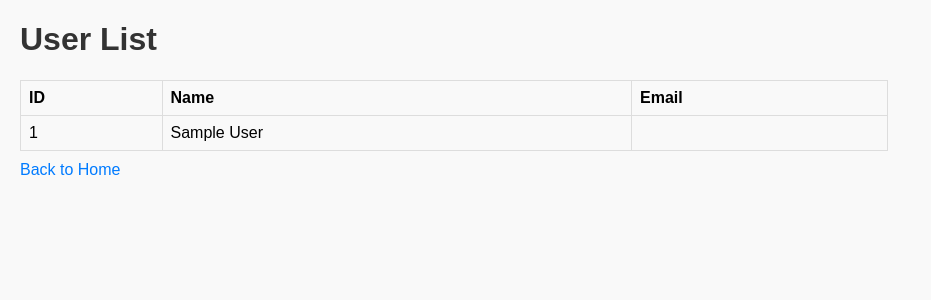
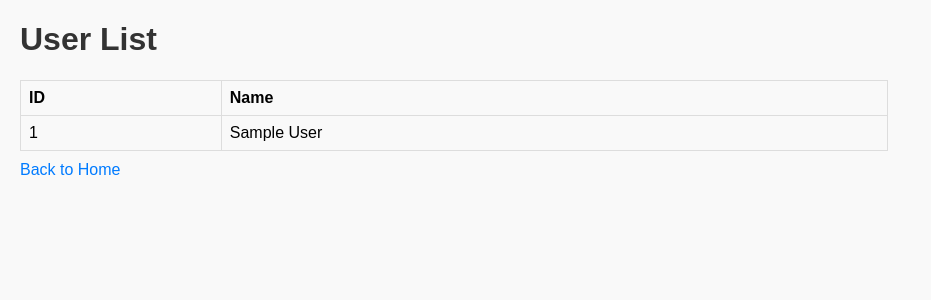
Before and after one commit to satyamcloud/flaskdemorepo, a Flask app: page /users in a window 1280 px wide. Shown: the top 300 px of the page, without its empty margins (0-931 px from the left). Run offline with Flask 3, Linux system fonts and the light colour scheme; tables that the repository leaves empty or names only in its code hold one stand-in row (values such as "Sample post").

Commit message:
Update users.html

```diff
--- a/templates/users.html
+++ b/templates/users.html
@@ -8,11 +8,11 @@
     <h1>User List</h1>
     <table>
         <tr>
-            <th>ID</th><th>Name</th><th>Email</th>
+            <th>ID</th><th>Name</th>
         </tr>
         {% for user in users %}
         <tr>
-            <td>{{ user[0] }}</td><td>{{ user[1] }}</td><td>{{ user[2] }}</td>
+            <td>{{ user[0] }}</td><td>{{ user[1] }}</td>
         </tr>
         {% endfor %}
     </table>
```
